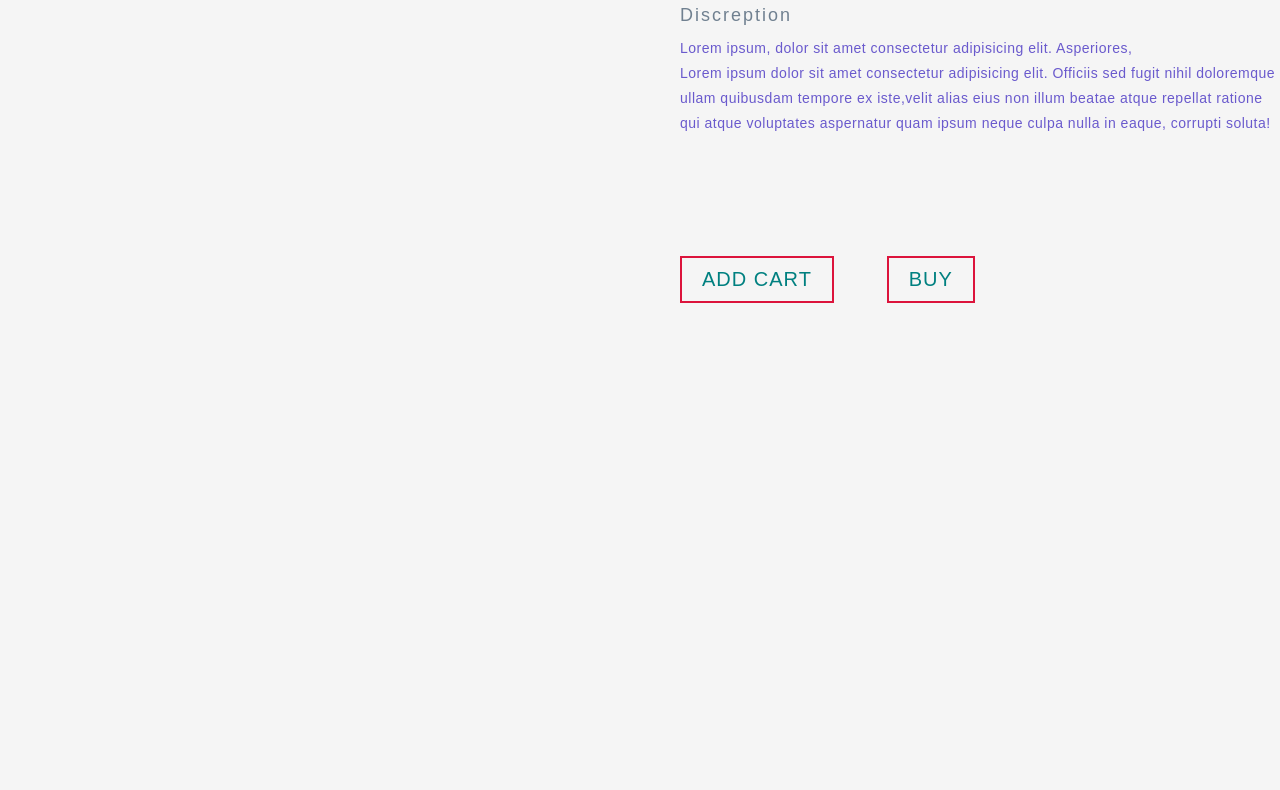
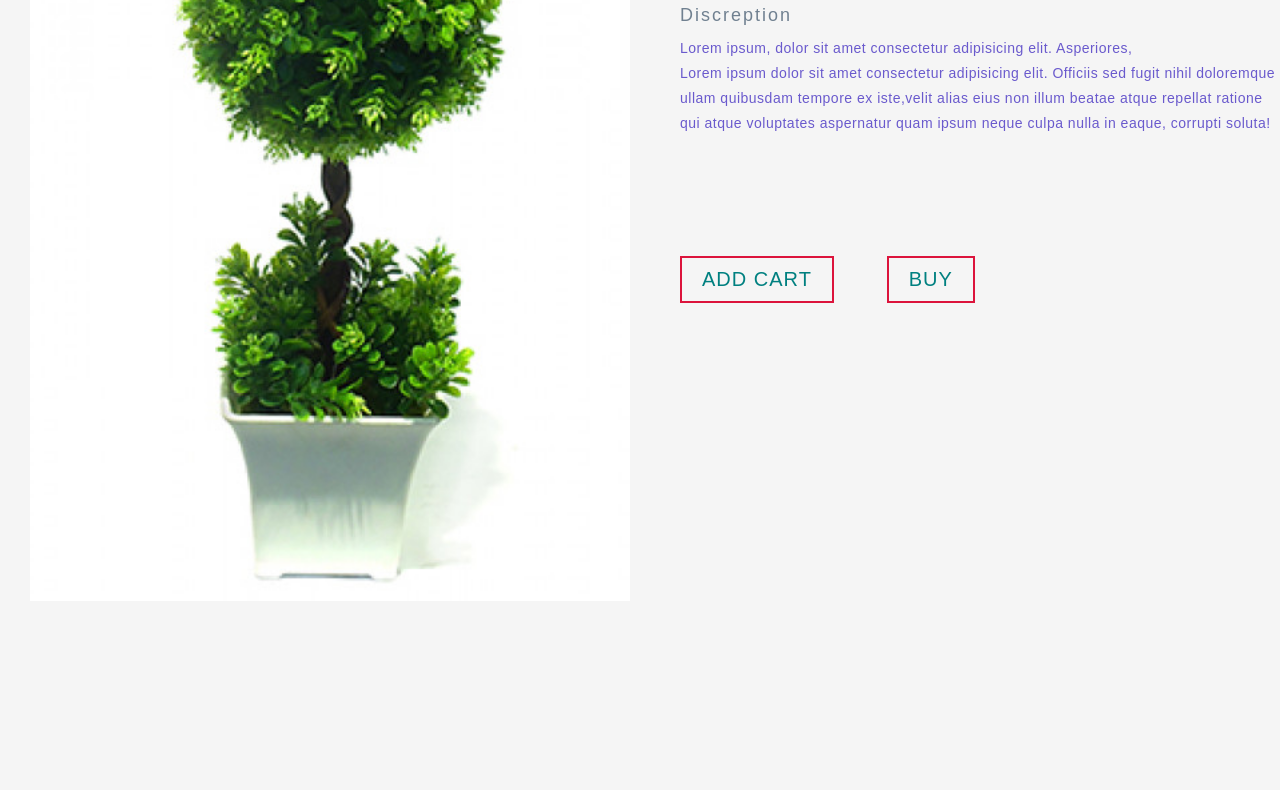
Before and after one commit to Salman623-ops/Tree-Gives-Us-Life-TGUL.com-, a plain HTML site: page a2.html in a window 1280 px wide. Shown: the part 259-1049 px from the top of the page. Drawn offline with Linux system fonts and the light colour scheme; a web font is replaced by a local one.

Commit message:
Update a2.html

```diff
--- a/a2.html
+++ b/a2.html
@@ -6,7 +6,7 @@
         <link rel="stylesheet" href="style.css">
         <link href="https://maxcdn.bootstrapcdn.com/font-awesome/4.7.0/css/font-awesome.min.css" rel="stylesheet">
         <title>Tree Gives Us Life (TGUL.com)</title>
-        <link rel="shortcut icon" type="image.png" href="./image/nn8.png"/>
+        <link rel="shortcut icon" type="nn8.png" href="nn8.png"/>
       </head>
       <body style="background-color: #F5F5F5;">
         <!-- Header -->
@@ -34,7 +34,7 @@
             <div class="about container">
               <div class="col-left">
                 <div class="about-img">
-                  <img src=".\image\sc.jpg" alt="img">
+                  <img src="sc.jpg" alt="img">
                 </div>
               </div>
               <div class="col-right">
```
